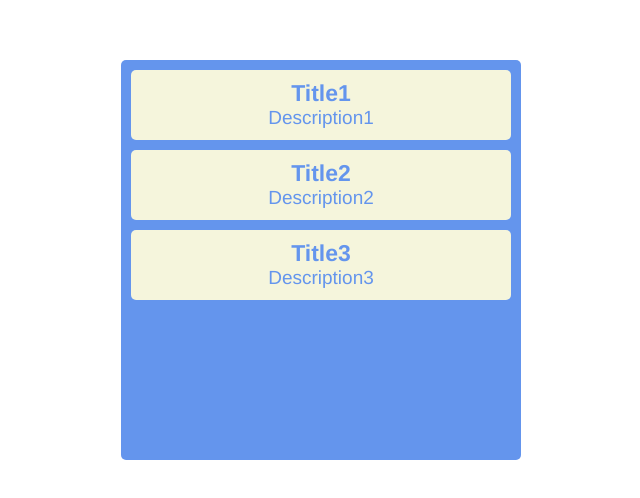
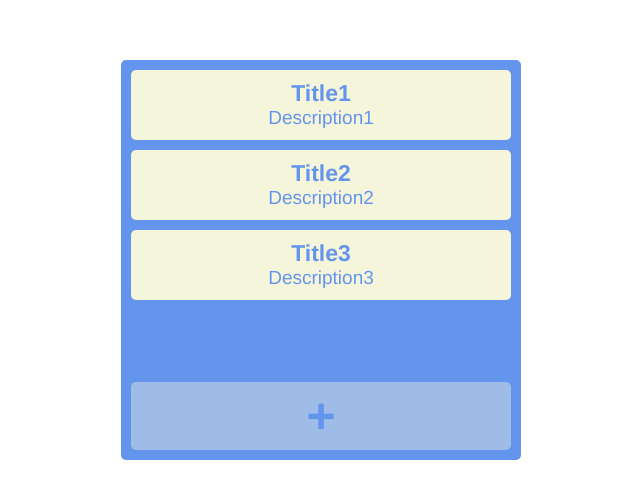
Before and after one commit to kmarilleau/todo-app, a Vue app: page / in a window 1280 px wide. Shown: the top 498 px of the page, without its empty margins (319-959 px from the left). Built offline with nearby package versions, Linux system fonts and the light colour scheme.

Commit message:
Add Modal and Add Todo button

```diff
--- a/src/App.vue
+++ b/src/App.vue
@@ -3,6 +3,9 @@
     <div class="todo-wrapper">
       <div class="todo-container">
         <TodoList :todos="todos"/>
+        <div class="todo-create-btn-container">
+              <Modal/>
+        </div>
       </div>
     </div>
   </div>
@@ -10,11 +13,13 @@
 
 <script>
 import TodoList from "@/components/TodoList";
+import Modal from "@/components/Modal";
 
 export default {
   name: "App",
   components: {
-    TodoList
+    TodoList,
+    Modal
   },
   data() {
     return {
@@ -41,8 +46,10 @@ export default {
 </script>
 
 <style lang="scss">
-$primary-color: cornflowerblue;
-$secondary-color: beige;
+$primary-color: rgb(100, 149, 237);
+$primary-color-transparent: rgba(100, 149, 237, 0.4);
+$accent-color: rgb(245, 245, 220);
+$accent-color-transparent: rgba(245, 245, 220, 0.4);
 
 #app {
   font-family: Avenir, Helvetica, Arial, sans-serif;
@@ -61,10 +68,16 @@ $secondary-color: beige;
   }
 
   &-container {
+    display: flex;
+    flex-direction: column;
     width: 400px;
     min-height: 400px;
     background-color: $primary-color;
     border-radius: 5px;
   }
+
+  &-create-btn-container {
+    margin: 10px;
+  }
 }
 </style>
--- /dev/null
+++ b/src/components/Modal.vue
@@ -0,0 +1,79 @@
+<template>
+  <div>
+    <div @click="isOpen = true" class="app-button">
+      +
+    </div>
+    <div class="modal" :class="{'is-active': isOpen}">
+      <div class="modal-content">
+        <span @click="isOpen = false" class="close">&times;</span>
+        <p>Modal Window</p>
+      </div>
+    </div>
+  </div>
+</template>
+
+<script>
+export default {
+  data () {
+    return {
+      isOpen: false
+    }
+  }
+};
+</script>
+
+<style lang="scss">
+$primary-color: rgb(100, 149, 237);
+$primary-color-transparent: rgba(100, 149, 237, 0.4);
+$accent-color: rgb(245, 245, 220);
+$accent-color-transparent: rgba(245, 245, 220, 0.4);
+
+.app-button {
+  font-size: 50px;
+  padding: 5px;
+  border-radius: 5px;
+  background-color: $accent-color-transparent;
+  color: $primary-color;
+  font-weight: bold;
+
+  &:hover {
+    cursor: pointer;
+    background-color: $accent-color;
+  }
+}
+
+.close {
+  float: right;
+  font-size: 28px;
+  font-weight: bold;
+  line-height: 8px;
+
+  &:hover {
+    cursor: pointer;
+  }
+}
+
+.modal {
+  display: none;
+  position: fixed;
+  z-index: 9999;
+  left: 0;
+  top: 0;
+  height: 100%;
+  width: 100%;
+  overflow: auto;
+  background-color: $primary-color-transparent;
+
+  &.is-active {
+    display: block;
+  }
+
+  &-content {
+    background-color: $accent-color;
+    border-radius: 5px;
+    margin: 15% auto;
+    padding: 20px;
+    width: 80%;
+  }
+}
+</style>
--- a/src/components/TodoItem.vue
+++ b/src/components/TodoItem.vue
@@ -28,11 +28,11 @@ export default {
 
 <style scoped lang="scss">
 $primary-color: cornflowerblue;
-$secondary-color: beige;
+$accent-color: beige;
 
 .todo {
   &-item {
-    background-color: $secondary-color;
+    background-color: $accent-color;
     min-height: 50px;
     margin: 10px;
     padding: 10px;
--- a/src/components/TodoList.vue
+++ b/src/components/TodoList.vue
@@ -26,5 +26,8 @@ export default {
 };
 </script>
 
-<style lang="scss">
+<style scoped lang="scss">
+.todo-list {
+  flex: 1;
+}
 </style>
```
